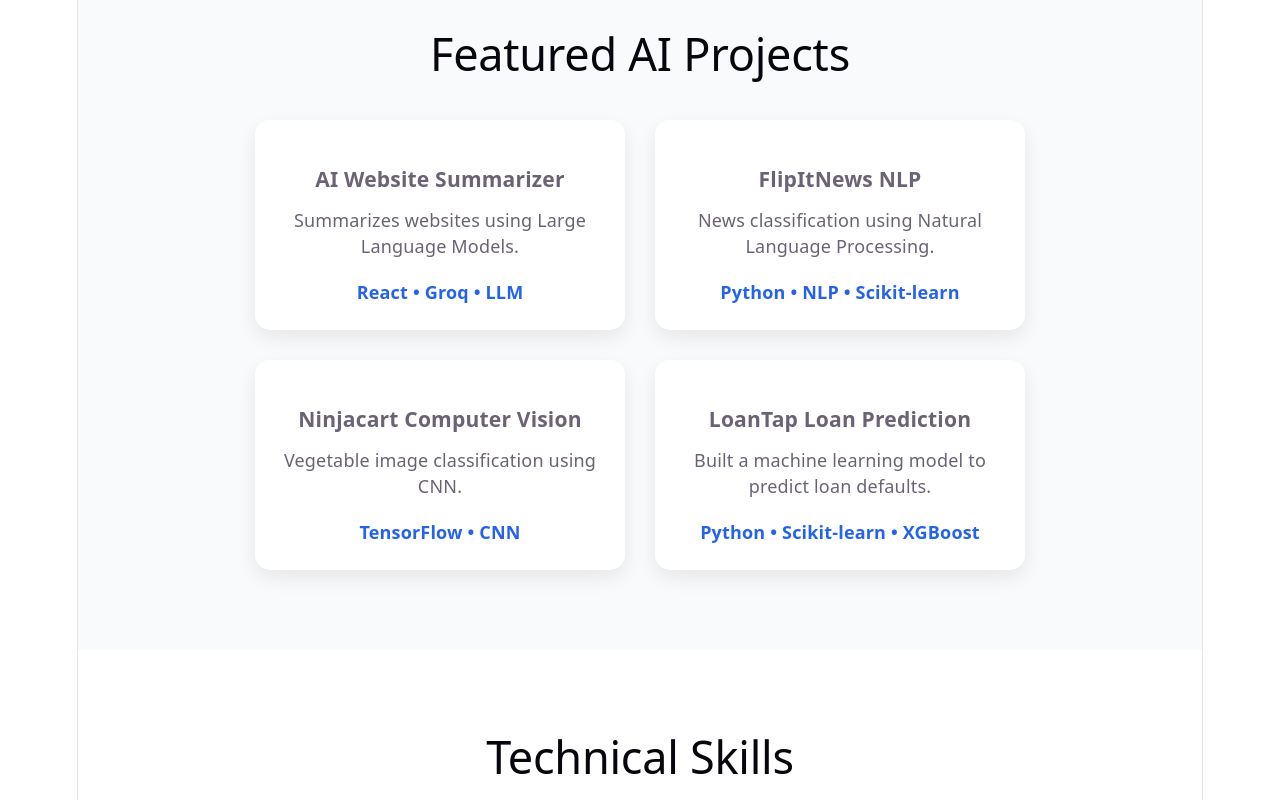
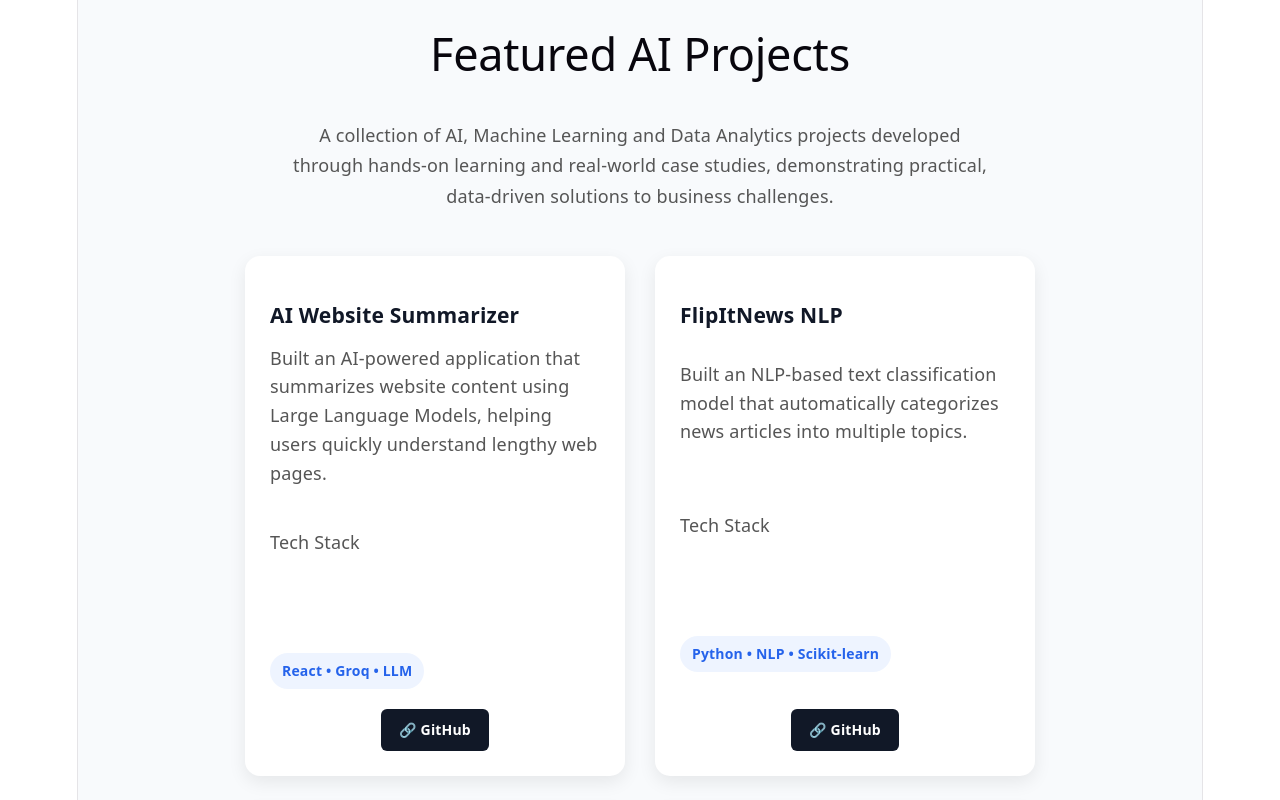
Before and after one commit to MCPraveen1/Portfolio, a React (Vite) app: page / in a window 1280 px wide. Shown: the part 1420-2220 px from the top of the page. Built offline with nearby package versions, Linux system fonts and the light colour scheme.

Commit message:
Complete Portfolio Version 1.0

```diff
--- a/src/components/Contact.css
+++ b/src/components/Contact.css
@@ -99,3 +99,13 @@
     background:#2563eb;
 
 }
+.contact-link {
+    text-decoration: none;
+    color: #2563eb;
+    font-weight: 600;
+    transition: all 0.3s ease;
+}
+
+.contact-link:hover {
+    color: #1d4ed8;
+}
--- a/src/components/Contact.jsx
+++ b/src/components/Contact.jsx
@@ -14,9 +14,15 @@ function Contact() {
       <div className="contact-details">
 
         <div className="contact-card">
-          <h3>📧 Email</h3>
-          <p>your-email@example.com</p>
-        </div>
+  <h3>📧 Email</h3>
+
+  <a
+    href="mailto:pchund00bob@gmail.com"
+    className="contact-link"
+  >
+    pchund00bob@gmail.com
+  </a>
+</div>
 
         <div className="contact-card">
           <h3>💼 LinkedIn</h3>
@@ -47,9 +53,13 @@ function Contact() {
 
       </div>
 
-      <button className="resume-btn">
-        Download Resume
-      </button>
+      <a
+  href="/resume/Praveen_MC_Resume.pdf"
+  download
+  className="resume-btn"
+>
+  Download Resume
+</a>
 
     </section>
   );
--- a/src/components/Hero.jsx
+++ b/src/components/Hero.jsx
@@ -1,5 +1,6 @@
 import "./Hero.css"
 import profile from "../assets/profile.png";
+import profileData from "../data/profile";
 
 function Hero() {
   return (
@@ -7,15 +8,11 @@ function Hero() {
 
       <div className="hero-text">
 
-        <h1>Praveen MC</h1>
+        <h1>{profileData.name}</h1>
 
-<h2>AI Engineer | Generative AI | Machine Learning</h2>
+<h2>{profileData.title}</h2>
 
-<p>
-  AI Engineer with 25+ years of healthcare domain expertise, building
-  intelligent applications using Python, Machine Learning, NLP,
-  Computer Vision, React and Large Language Models.
-</p>
+<p>{profileData.description}</p>
 
         <div className="hero-buttons">
 
@@ -23,16 +20,20 @@ function Hero() {
     View Projects
   </a>
 
-  <a href="#" className="secondary-btn">
-    Download Resume
-  </a>
+  <a
+  href="/resume/Praveen_MC_Resume.pdf"
+  download
+  className="secondary-btn"
+>
+  Download Resume
+</a>
 
 </div>
 
 <div className="hero-links">
 
   <a
-    href="https://github.com/MCPraveen1"
+    href={profileData.github}
     target="_blank"
     rel="noopener noreferrer"
   >
@@ -40,7 +41,7 @@ function Hero() {
   </a>
 
   <a
-    href="https://www.linkedin.com/in/mc-praveen"
+    href={profileData.linkedin}
     target="_blank"
     rel="noopener noreferrer"
   >
@@ -49,7 +50,7 @@ function Hero() {
 
 </div>
 
-      </div>
+    </div>
 
       <div className="hero-image">
 
--- a/src/components/Projects.css
+++ b/src/components/Projects.css
@@ -1,71 +1,150 @@
-.projects{
+.projects {
 
-    padding:80px 60px;
-
-    background:#f8fafc;
-
-    text-align:center;
+    padding: 80px 60px;
+    background: #f8fafc;
+    text-align: center;
 
 }
 
-.projects h2{
+.projects h2 {
 
-    font-size:2.5rem;
-
-    margin-bottom:40px;
+    font-size: 2.5rem;
+    margin-bottom: 40px;
 
 }
 
-.project-grid{
+.projects-intro {
 
-    display:flex;
+    max-width: 700px;
 
-    justify-content:center;
+    margin: 0 auto 45px;
 
-    gap:30px;
+    line-height: 1.7;
 
-    flex-wrap:wrap;
+    color: #555;
 
 }
 
-.project-card{
+.project-grid {
 
-    width:320px;
-
-    background:white;
-
-    border-radius:15px;
-
-    padding:25px;
-
-    box-shadow:0 8px 20px rgba(0,0,0,.08);
-
-    transition:.3s;
+    display: flex;
+    justify-content: center;
+    gap: 30px;
+    flex-wrap: wrap;
 
 }
 
-.project-card:hover{
+.project-card {
 
-    transform:translateY(-8px);
+    width: 330px;
+    display: flex;
+    flex-direction: column;
+    justify-content: space-between;
+    text-align: left;
+    background: white;
+    border-radius: 15px;
+    padding: 25px;
+    box-shadow: 0 6px 18px rgba(0,0,0,.08);
+
+    transition: transform .3s ease,
+                box-shadow .3s ease;
 
 }
 
-.project-card h3{
+.project-card:hover {
 
-    margin-bottom:15px;
+    transform: translateY(-5px);
+    box-shadow: 0 10px 25px rgba(0,0,0,.15);
 
 }
 
-.project-card p{
+.project-card h3 {
 
-    margin-bottom:20px;
+    margin-bottom: 15px;
+
+    color: #111827;
 
 }
 
-.project-card span{
+.project-card p {
 
-    color:#2563eb;
+    margin-bottom: 20px;
 
-    font-weight:bold;
+    line-height: 1.6;
+
+    color:#555;
+
+
+    min-height: 95px;
 
 }
+
+.project-card span {
+
+    display: inline-block;
+
+    margin-top: 10px;
+
+    padding: 5px 12px;
+
+    background: #eef4ff;
+
+    color: #2563eb;
+
+    border-radius: 20px;
+
+    font-weight: 600;
+
+    font-size: 14px;
+
+}
+
+.project-links {
+
+    display: flex;
+    justify-content: center;
+    gap: 15px;
+    margin-top: 20px;
+
+}
+
+.project-links a {
+
+    display: inline-block;
+    padding: 8px 18px;
+    background-color: #111827;
+    color: white;
+    text-decoration: none;
+    border-radius: 6px;
+    font-size: 14px;
+    font-weight: 600;
+    transition: all .3s ease;
+
+}
+
+.project-links a:hover {
+
+    background-color: #2563eb;
+    transform: translateY(-2px);
+
+}
+
+.tech-stack {
+
+    margin-top:20px;
+
+}
+
+.tech-stack strong {
+
+    display: block;
+
+    margin-bottom: 10px;
+
+    color: #374151;
+
+    font-size: 14px;
+
+    font-weight: 700;
+
+}
--- a/src/components/Projects.jsx
+++ b/src/components/Projects.jsx
@@ -7,19 +7,54 @@ function Projects() {
 
       <h2>Featured AI Projects</h2>
 
+      <p className="projects-intro">
+  A collection of AI, Machine Learning and Data Analytics projects
+  developed through hands-on learning and real-world case studies,
+  demonstrating practical, data-driven solutions to business challenges.
+</p>
+
       <div className="project-grid">
 
         {projects.map((project) => (
 
           <div key={project.id} className="project-card">
 
-            <h3>{project.title}</h3>
+  <h3>{project.title}</h3>
 
-            <p>{project.description}</p>
+  <p>{project.description}</p>
 
-            <span>{project.tech}</span>
+  <div className="tech-stack">
+    <p className="tech-title">
+    Tech Stack
+</p>
+    <span>{project.tech}</span>
+  </div>
 
-          </div>
+  <div className="project-links">
+
+    {project.github && (
+      <a
+        href={project.github}
+        target="_blank"
+        rel="noopener noreferrer"
+      >
+        🔗 GitHub
+      </a>
+    )}
+
+    {project.demo && (
+      <a
+        href={project.demo}
+        target="_blank"
+        rel="noopener noreferrer"
+      >
+        🚀 Live Demo
+      </a>
+    )}
+
+  </div>
+
+</div>
 
         ))}
 
--- /dev/null
+++ b/src/data/profile.js
@@ -0,0 +1,18 @@
+const profile = {
+  name: "Praveen MC",
+
+  title: "AI Engineer | Generative AI | Machine Learning",
+
+  description:
+    "AI Engineer with 25+ years of healthcare domain expertise, building intelligent applications using Python, Machine Learning, NLP, Computer Vision, React and Large Language Models.",
+
+  email: "pchund00bob@gmail.com",
+
+  github: "https://github.com/MCPraveen1",
+
+  linkedin: "https://www.linkedin.com/in/mc-praveen",
+
+  location: "Kerala, India",
+};
+
+export default profile;
--- a/src/data/projects.js
+++ b/src/data/projects.js
@@ -2,35 +2,52 @@ const projects = [
   {
     id: 1,
     title: "AI Website Summarizer",
-    description: "Summarizes websites using Large Language Models.",
+    description:
+     "Built an AI-powered application that summarizes website content using Large Language Models, helping users quickly understand lengthy web pages.",
     tech: "React • Groq • LLM",
     github: "https://github.com/MCPraveen1/ai-website-summarizer",
-    demo: ""
+    demo: null,
   },
+
   {
     id: 2,
     title: "FlipItNews NLP",
-    description: "News classification using Natural Language Processing.",
+    description:
+      "Built an NLP-based text classification model that automatically categorizes news articles into multiple topics.",
     tech: "Python • NLP • Scikit-learn",
     github: "https://github.com/MCPraveen1/FlipItNews-NLP-Classification",
-    demo: ""
+    demo: null,
   },
+
   {
     id: 3,
     title: "Ninjacart Computer Vision",
-    description: "Vegetable image classification using CNN.",
+    description:
+      "Developed a computer vision model for vegetable image classification using deep learning and transfer learning techniques.",
     tech: "TensorFlow • CNN",
     github: "",
-    demo: ""
+    demo: null,
   },
+
   {
-  id: 4,
-  title: "LoanTap Loan Prediction",
-  description: "Built a machine learning model to predict loan defaults.",
-  tech: "Python • Scikit-learn • XGBoost",
-  github: "",
-  demo: ""
-}
+    id: 4,
+    title: "LoanTap Loan Prediction",
+    description:
+      "Developed a machine learning model to predict loan defaults using customer demographic and financial data.",
+    tech: "Python • Scikit-learn • XGBoost",
+    github: "",
+    demo: null,
+  },
+
+  {
+    id: 5,
+    title: "React Portfolio",
+    description:
+      "Designed and developed a responsive React portfolio to showcase AI, Machine Learning and Data Analytics projects using reusable components and modern frontend practices.",
+    tech: "React • Vite • CSS",
+    github: "https://github.com/MCPraveen1/Portfolio",
+    demo: null,
+  },
 ];
 
 export default projects;
```
Also changed, not shown: 1 other file (tests, documents, lock files or other folders).
